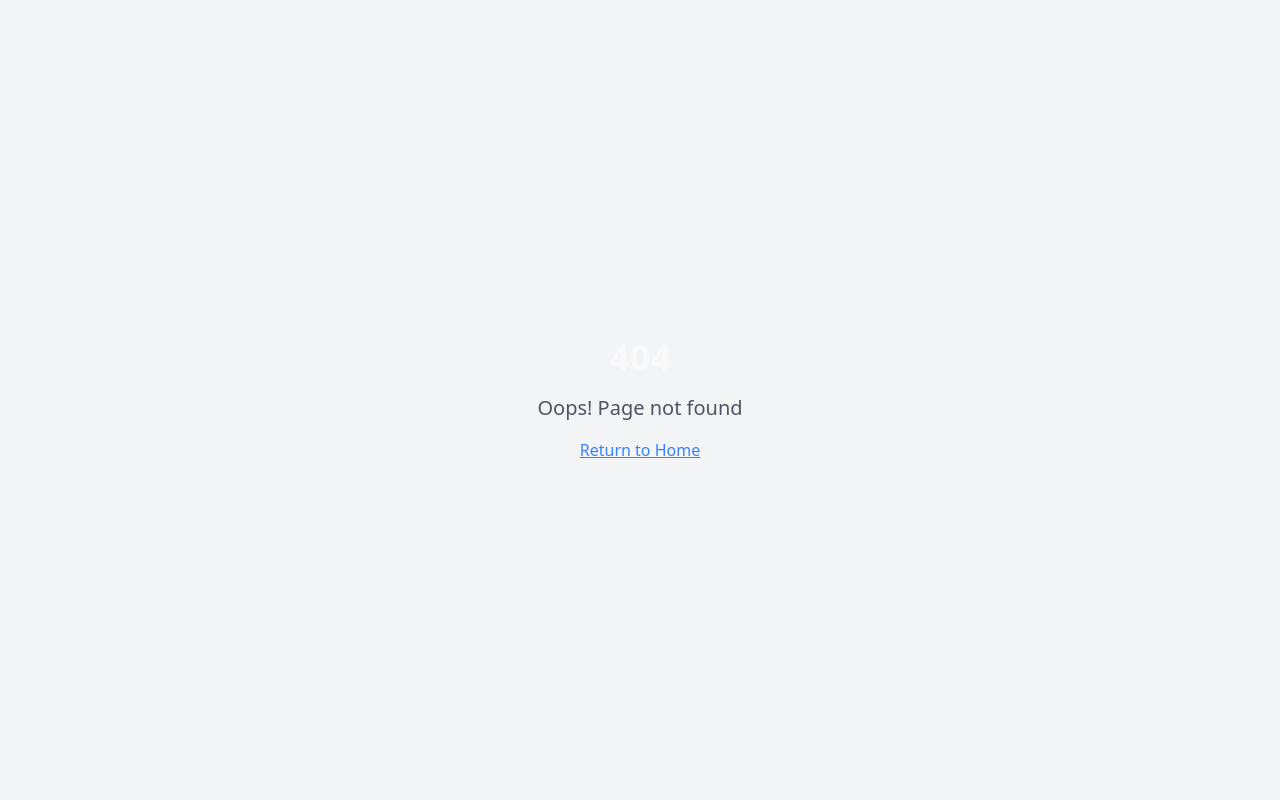
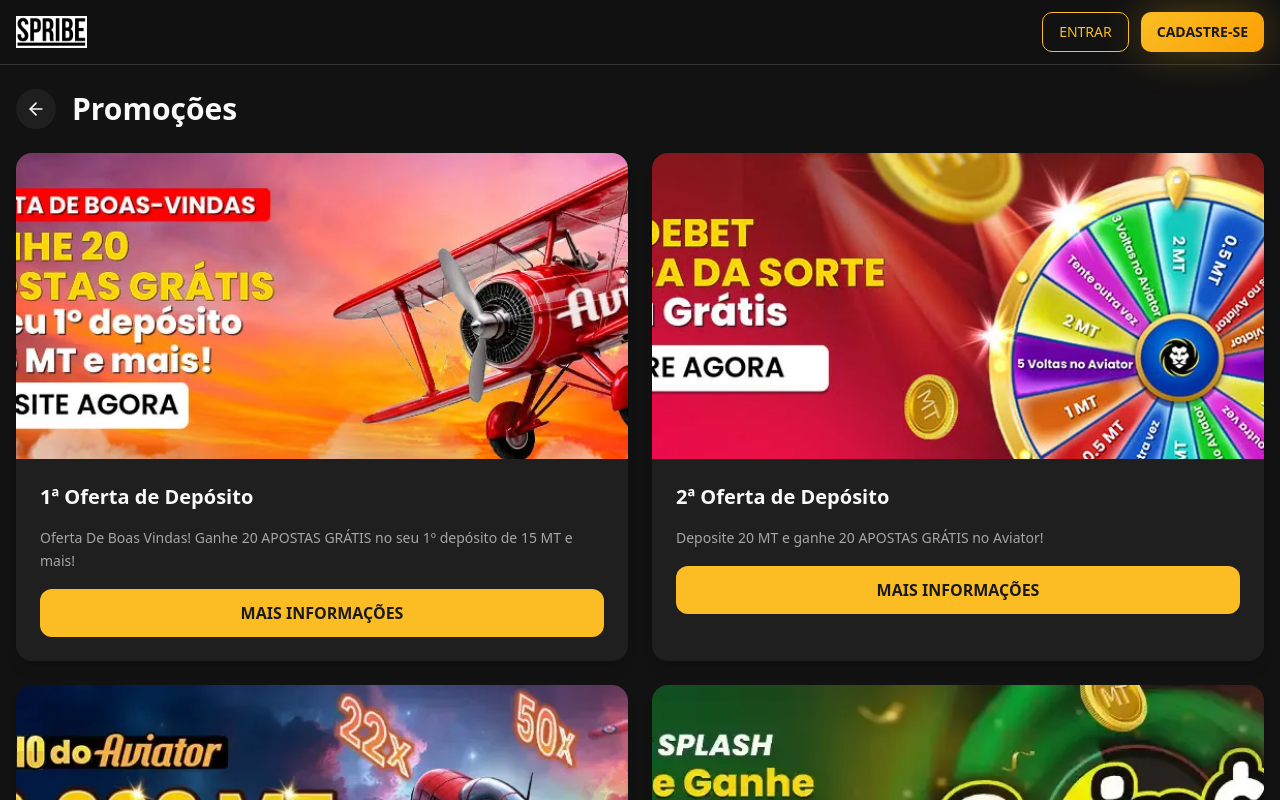
Before and after one commit to Jis87-63/engage-link-builder-97483, a React (Vite) app: page /promocoes in a window 1280 px wide. Before the commit this address had no page. Shown: the top 800 px of the page. Built offline with nearby package versions, Linux system fonts and the light colour scheme; the HTML template or start-up script is replaced by a standard one.

Commit message:
Fix promotions display

```diff
--- a/src/App.tsx
+++ b/src/App.tsx
@@ -4,6 +4,7 @@ import { TooltipProvider } from "@/components/ui/tooltip";
 import { QueryClient, QueryClientProvider } from "@tanstack/react-query";
 import { BrowserRouter, Routes, Route } from "react-router-dom";
 import Index from "./pages/Index";
+import Promotions from "./pages/Promotions";
 import NotFound from "./pages/NotFound";
 
 const queryClient = new QueryClient();
@@ -16,6 +17,7 @@ const App = () => (
       <BrowserRouter>
         <Routes>
           <Route path="/" element={<Index />} />
+          <Route path="/promocoes" element={<Promotions />} />
           {/* ADD ALL CUSTOM ROUTES ABOVE THE CATCH-ALL "*" ROUTE */}
           <Route path="*" element={<NotFound />} />
         </Routes>
--- a/src/components/BottomNav.tsx
+++ b/src/components/BottomNav.tsx
@@ -1,30 +1,39 @@
 import { Search, Star, Gift, Mail, Tag } from "lucide-react";
+import { Link, useLocation } from "react-router-dom";
 
 const navItems = [
-  { name: "Pesquisar", icon: Search },
-  { name: "Os Meus Jogos", icon: Star },
-  { name: "Recompensas", icon: Gift },
-  { name: "Caixa de Entrada", icon: Mail },
-  { name: "Promoções", icon: Tag },
+  { name: "Pesquisar", icon: Search, path: "/" },
+  { name: "Os Meus Jogos", icon: Star, path: "/" },
+  { name: "Recompensas", icon: Gift, path: "/" },
+  { name: "Caixa de Entrada", icon: Mail, path: "/" },
+  { name: "Promoções", icon: Tag, path: "/promocoes" },
 ];
 
 export const BottomNav = () => {
+  const location = useLocation();
+
   return (
     <nav className="fixed bottom-0 left-0 right-0 z-50 border-t border-border bg-background/95 backdrop-blur supports-[backdrop-filter]:bg-background/80 md:hidden">
       <div className="flex items-center justify-around h-16 px-2">
-        {navItems.map((item, index) => (
-          <button
+        {navItems.map((item, index) => {
+          const isActive = location.pathname === item.path && item.path !== "/" ||
+                          (index === 2 && location.pathname === "/");
+
+          return (
+            <Link
               key={item.name}
+              to={item.path}
               className={`flex flex-col items-center justify-center gap-1 min-w-[60px] h-full transition-colors ${
-              index === 2 ? "text-primary" : "text-muted-foreground hover:text-foreground"
+                isActive ? "text-primary" : "text-muted-foreground hover:text-foreground"
               }`}
             >
-            <div className={index === 2 ? "bg-primary rounded-lg p-2" : ""}>
-              <item.icon className={`h-5 w-5 ${index === 2 ? "text-primary-foreground" : ""}`} />
+              <div className={isActive ? "bg-primary rounded-lg p-2" : ""}>
+                <item.icon className={`h-5 w-5 ${isActive ? "text-primary-foreground" : ""}`} />
               </div>
               <span className="text-[10px] text-center leading-tight">{item.name}</span>
-          </button>
-        ))}
+            </Link>
+          );
+        })}
       </div>
     </nav>
   );
--- a/src/pages/Index.tsx
+++ b/src/pages/Index.tsx
@@ -19,8 +19,6 @@ import uk49TeatimeImg from "@/assets/uk49-teatime.webp";
 import ukHealthLotteryImg from "@/assets/uk-health-lottery.webp";
 import ukLottoImg from "@/assets/uk-lotto.webp";
 import ukThunderballImg from "@/assets/uk-thunderball.webp";
-import promo7 from "@/assets/promo-7.webp";
-import promo8 from "@/assets/promo-8.webp";
 
 const games = [
   { title: "Aero", image: aeroImg, color: "#dc2626", category: "crash" },
@@ -88,47 +86,6 @@ const Index = () => {
             ))}
           </div>
         </section>
-
-        <section>
-          <h2 className="text-2xl font-bold text-foreground mb-6">Promoções</h2>
-          <div className="grid grid-cols-1 md:grid-cols-2 gap-6">
-            <div className="bg-card rounded-2xl overflow-hidden shadow-xl hover:shadow-2xl transition-shadow">
-              <img
-                src={promo7}
-                alt="Desafio do Aviator"
-                className="w-full h-48 object-cover"
-              />
-              <div className="p-6 space-y-4">
-                <h3 className="text-xl font-bold text-foreground">Desafio do Aviator</h3>
-                <p className="text-muted-foreground">
-                  O teu céu, o teu dinheiro! 200 vencedores vão partilhar 50,000 MT em Apostas Grátis.
-                  A Corrida do Aviator decorre de quinta a sábado. Serás um dos Jogadores do Topo?
-                </p>
-                <button className="w-full bg-primary text-primary-foreground font-bold py-3 rounded-lg hover:opacity-90 transition-opacity">
-                  MAIS INFORMAÇÕES
-                </button>
-              </div>
-            </div>
-
-            <div className="bg-card rounded-2xl overflow-hidden shadow-xl hover:shadow-2xl transition-shadow">
-              <img
-                src={promo8}
-                alt="Spin$ Splash"
-                className="w-full h-48 object-cover"
-              />
-              <div className="p-6 space-y-4">
-                <h3 className="text-xl font-bold text-foreground">Spin$ Splash</h3>
-                <p className="text-muted-foreground">
-                  A melhor recompensa, onde o jogo sempre te dá mais! Gire e Ganhe Freebets Diárias.
-                  Mais diversão, mais prémios, mais emoção todos os dias!
-                </p>
-                <button className="w-full bg-primary text-primary-foreground font-bold py-3 rounded-lg hover:opacity-90 transition-opacity">
-                  MAIS INFORMAÇÕES
-                </button>
-              </div>
-            </div>
-          </div>
-        </section>
       </main>
 
       <BottomNav />
--- /dev/null
+++ b/src/pages/Promotions.tsx
@@ -0,0 +1,88 @@
+import { Header } from "@/components/Header";
+import { BottomNav } from "@/components/BottomNav";
+import { ArrowLeft } from "lucide-react";
+import { useNavigate } from "react-router-dom";
+import promo1 from "@/assets/promo-1.webp";
+import promo2 from "@/assets/promo-2.webp";
+import promo7 from "@/assets/promo-7.webp";
+import promo8 from "@/assets/promo-8.webp";
+
+const promotions = [
+  {
+    id: 1,
+    title: "1ª Oferta de Depósito",
+    image: promo1,
+    description: "Oferta De Boas Vindas! Ganhe 20 APOSTAS GRÁTIS no seu 1º depósito de 15 MT e mais!",
+  },
+  {
+    id: 2,
+    title: "2ª Oferta de Depósito",
+    image: promo2,
+    description: "Deposite 20 MT e ganhe 20 APOSTAS GRÁTIS no Aviator!",
+  },
+  {
+    id: 3,
+    title: "Desafio do Aviator",
+    image: promo7,
+    description: "O teu céu, o teu dinheiro! 200 vencedores vão partilhar 50,000 MT em Apostas Grátis. A Corrida do Aviator decorre de quinta a sábado. Serás um dos Jogadores do Topo?",
+  },
+  {
+    id: 4,
+    title: "Spin$ Splash",
+    image: promo8,
+    description: "A melhor recompensa, onde o jogo sempre te dá mais! Gire e Ganhe Freebets Diárias. Mais diversão, mais prémios, mais emoção todos os dias!",
+  },
+];
+
+const Promotions = () => {
+  const navigate = useNavigate();
+
+  return (
+    <div className="min-h-screen bg-background pb-20 md:pb-0">
+      <Header />
+
+      <main className="container px-4 py-6 space-y-6">
+        <div className="flex items-center gap-4 mb-6">
+          <button
+            onClick={() => navigate(-1)}
+            className="flex items-center justify-center h-10 w-10 rounded-full bg-card hover:bg-accent transition-colors"
+            aria-label="Voltar"
+          >
+            <ArrowLeft className="h-5 w-5" />
+          </button>
+          <h1 className="text-3xl font-bold text-foreground">Promoções</h1>
+        </div>
+
+        <div className="grid grid-cols-1 md:grid-cols-2 gap-6">
+          {promotions.map((promo) => (
+            <div
+              key={promo.id}
+              className="bg-card rounded-2xl overflow-hidden shadow-lg hover:shadow-xl transition-shadow"
+            >
+              <div className="relative aspect-[2/1] overflow-hidden">
+                <img
+                  src={promo.image}
+                  alt={promo.title}
+                  className="w-full h-full object-cover"
+                />
+              </div>
+              <div className="p-6 space-y-4">
+                <h2 className="text-xl font-bold text-foreground">{promo.title}</h2>
+                <p className="text-muted-foreground text-sm leading-relaxed">
+                  {promo.description}
+                </p>
+                <button className="w-full bg-primary text-primary-foreground font-bold py-3 rounded-lg hover:opacity-90 transition-opacity">
+                  MAIS INFORMAÇÕES
+                </button>
+              </div>
+            </div>
+          ))}
+        </div>
+      </main>
+
+      <BottomNav />
+    </div>
+  );
+};
+
+export default Promotions;
```
Lines whose indentation alone changed are shown as unchanged.
